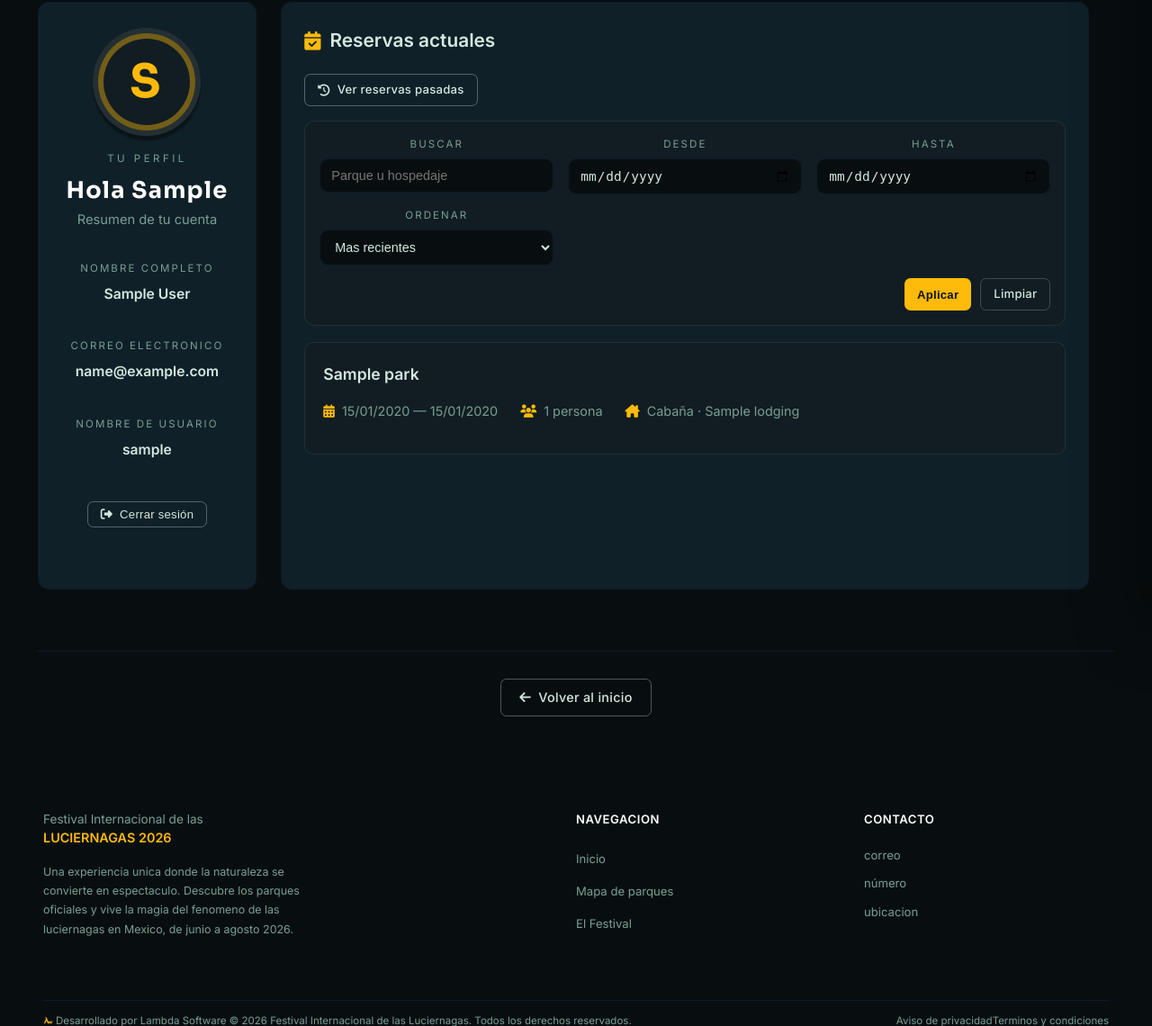
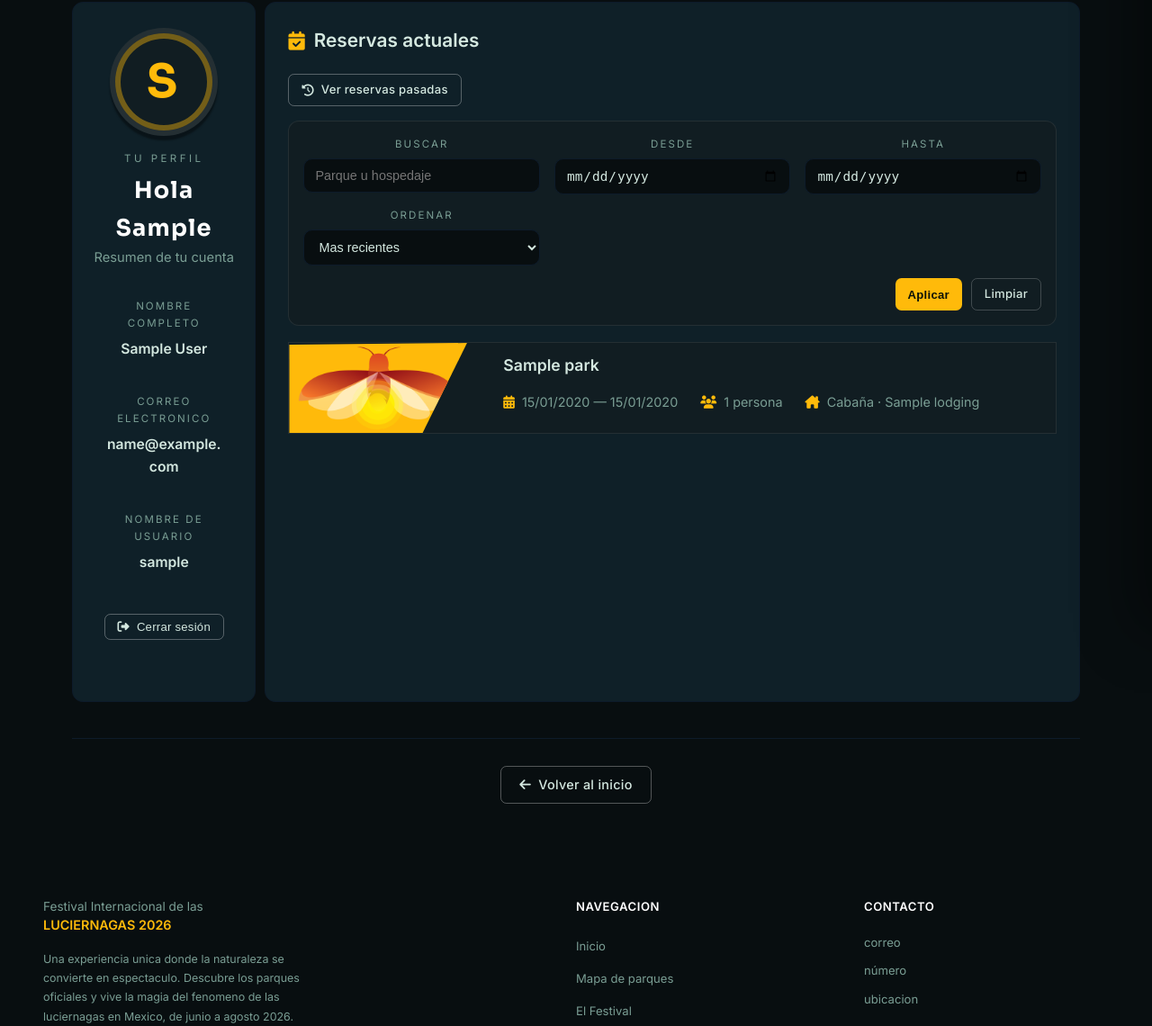
Before and after one commit to Yahir-Hernandez/LambdaSW-Fireflies_project, a Django app: page /perfil/ in a window 1280 px wide. Shown: the part 98-1238 px from the top of the page at 90% size. Run offline with Django 5.2, Linux system fonts and the light colour scheme; a user stored in the database is signed in; tables that the repository leaves empty hold one stand-in row (values such as "Sample post"); some libraries are stand-ins or nearby versions.

Commit message:
Se cambiaron algunos estilos,

```diff
--- a/sistema_app/static/css/user/perfil.css
+++ b/sistema_app/static/css/user/perfil.css
@@ -15,13 +15,12 @@
 
 /* Contenedor principal del perfil */
 .profile-container {
-  width: min(96vw, 1400px);
-  max-width: 1400px;
+  width: 90%;
+  /*max-width: 1400px;*/
   margin: 100px auto 40px;
   padding: 0 16px;
   display: grid;
-  grid-template-columns: minmax(0, 1fr) auto;
-  gap: 28px;
+  grid-template-columns: minmax(0, 1fr) ;
   align-items: start;
 }
 
@@ -100,9 +99,10 @@
 .profile-content {
   margin-bottom: 40px;
   display: grid;
-  grid-template-columns: minmax(0, 0.45fr) minmax(0, 1.55fr);
+  grid-template-columns: minmax(0, 0.35fr) minmax(0, 1.55fr);
   gap: 10px;
   align-items: stretch;
+
 }
 
 .profile-section {
@@ -113,6 +113,7 @@
   border: 1px solid var(--border);
   height: 100%;
   min-width: 0;
+  width: 100%;
 }
 
 .profile-section--info {
@@ -326,21 +327,39 @@
 .reservations-list {
   display: flex;
   flex-direction: column;
-  gap: 15px;
+  gap: 10px;
 }
 
 .reservation-card {
-  padding: 20px;
   background: var(--bg-section);
-  border-radius: 10px;
   border: 1px solid rgba(255, 255, 255, 0.08);
-  transition: all 0.3s ease;
+  display: grid;
+  grid-template-columns: 1fr 3fr;
+  gap: 20px;
 }
 
-.reservation-card:hover {
-  border-color: var(--accent);
-  transform: translateY(-2px);
+.reservation-image {
+  width: 95%;
+  height: 100px;
+  background: var(--accent);
+  clip-path: polygon(0 2%, 100% 0, 75% 100%, 0% 100%);
+  overflow: hidden;
+
 }
+
+#Luciernaga {
+  width: 100%;
+  height: 100%;
+  object-fit: contain;
+  display: block;
+}
+
+.reservation-info {
+  margin: 10px;
+  width: 100%;
+  height: 80px;
+}
+
 
 .reservation-header {
   display: flex;
@@ -501,7 +520,7 @@
   }
 
   .profile-content {
-    grid-template-columns: repeat(2, minmax(0, 1fr));
+    grid-template-columns: 1fr 2fr;
     gap: 20px;
   }
 
@@ -577,8 +596,8 @@
     display: grid;
     grid-template-columns: auto 1fr ;
     grid-template-areas:
-      "avatar details "
-      "text details";
+      "avatar text"
+      "details  details";
     text-align: left;
     column-gap: 16px;
     row-gap: 12px;
@@ -603,6 +622,10 @@
 
   .profile-info-card__initials {
     font-size: 2.6rem;
+  }
+
+  .profile-info-card__actions {
+    align-self: center;
   }
 
   .profile-header {
@@ -721,7 +744,6 @@
 
   .profile-info-row__label {
     letter-spacing: 0.14em;
-    border: 1px solid var(--text-dim);
   }
 
   .profile-info-row__value {
--- a/sistema_app/templates/user/perfil.html
+++ b/sistema_app/templates/user/perfil.html
@@ -123,6 +123,10 @@
           {% if reservas %}
             {% for reserva in reservas %}
             <div class="reservation-card">
+              <div class="reservation-image">
+                <img src="{% static 'img/luciernaga.png' %}" id="Luciernaga" />
+              </div>
+              <div class="reservation-info">
                 <div class="reservation-header">
                   <h3 class="reservation-park">{{ reserva.park.name }}</h3>
                 </div>
@@ -153,6 +157,9 @@
                     </form>
                   {% endif %}
                 </div>
+              </div>
+
+
             </div>
             {% endfor %}
           {% else %}
```
Also changed, not shown: sistema_app/static/css/user/registro.css (+0 -7 lines). Lines whose indentation alone changed are shown as unchanged.
